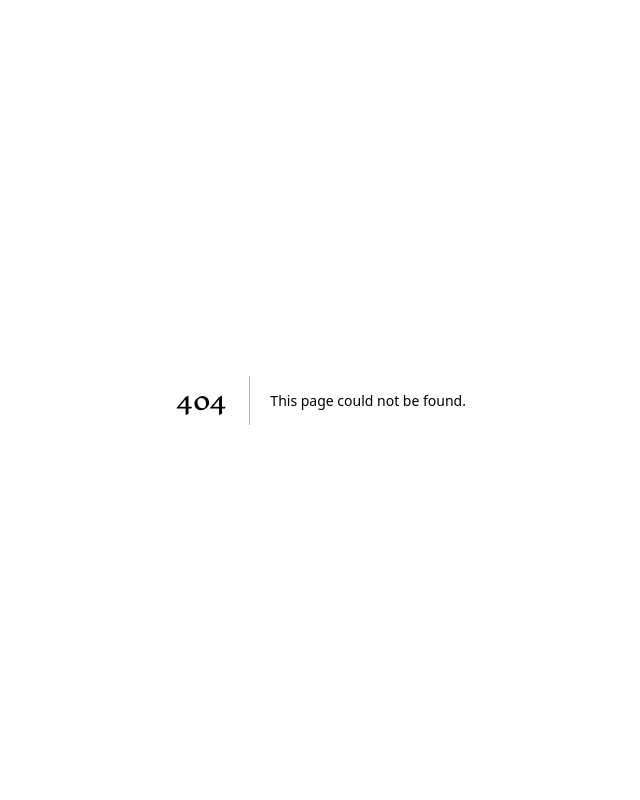
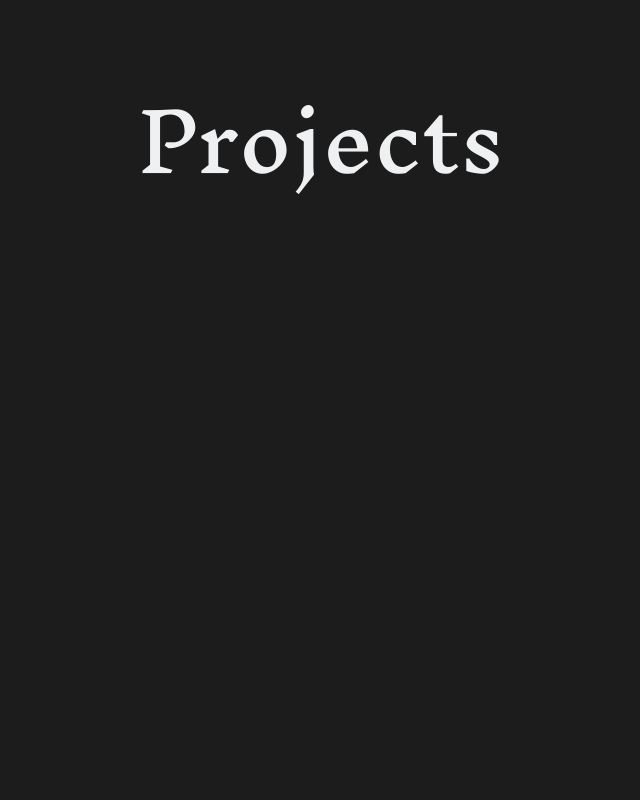
Before and after one commit to ErikSkole/Homepage, a Next.js app: page /projects in a window 1280 px wide. Before the commit this address had no page. Shown: the top 800 px of the page, without its empty margins (319-959 px from the left). Built offline with nearby package versions, Linux system fonts and the light colour scheme.

Commit message:
Added a projects page with header and triangle svg

```diff
--- a/app/globals.css
+++ b/app/globals.css
@@ -9,7 +9,6 @@
   src: url('../public/fonts/Inknut_Antiqua/InknutAntiqua-Regular.ttf') format('truetype');
 }
 
-
 :root {
   --background-main: #EEF0F2;
   --background-secondary: #1C1C1C;
@@ -19,10 +18,14 @@ body {
   background-color: var(--background-main);
 }
 
-h1, p {
+h1, h2, h3, p {
   font-family: 'Inknut_Antiqua';
   font-weight: 100;
 }
+
+
+
+/* Main page styling */
 
 .mainHeader {
   font-size: 5rem;
@@ -31,6 +34,8 @@ h1, p {
 .mainHeaderContainer {
   height: 60vh;
 }
+
+/* lowerPage refers to the black screen you scroll down to with all links and content */
 
 .lowerPage {
   background-color: var(--background-secondary);
@@ -61,3 +66,26 @@ h1, p {
   background-repeat: no-repeat;
   background-size: contain;
 }
+
+
+
+/* Projects page styling */
+
+.projectsHeaderContainer {
+  height: 105vh;
+  background-color: var(--background-secondary);
+}
+
+.projectsHeaderContainer::after {
+  content: '';
+  position: absolute;
+  width: 100%;
+  height: 10rem;
+  top: 105%;
+  background-color: var(--background-secondary);
+  mask-image: url(../public/triangle.svg);
+}
+
+.projectsHeader {
+  color: var(--background-main);
+}
--- a/app/page.tsx
+++ b/app/page.tsx
@@ -1,5 +1,3 @@
-
-
 export default function Home() {
   return (
     <main className='mainContent flex flex-col'>
--- /dev/null
+++ b/app/projects/page.tsx
@@ -0,0 +1,9 @@
+export default function Projects() {
+    return (
+        <>
+            <div className="projectsHeaderContainer flex justify-center p-20">
+                <h1 className="mainHeader projectsHeader flex">Projects</h1>
+            </div>
+        </>
+    )
+}
```
